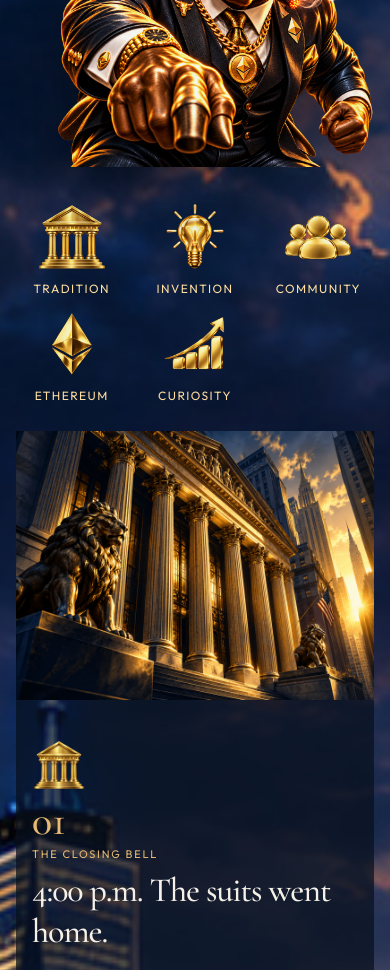
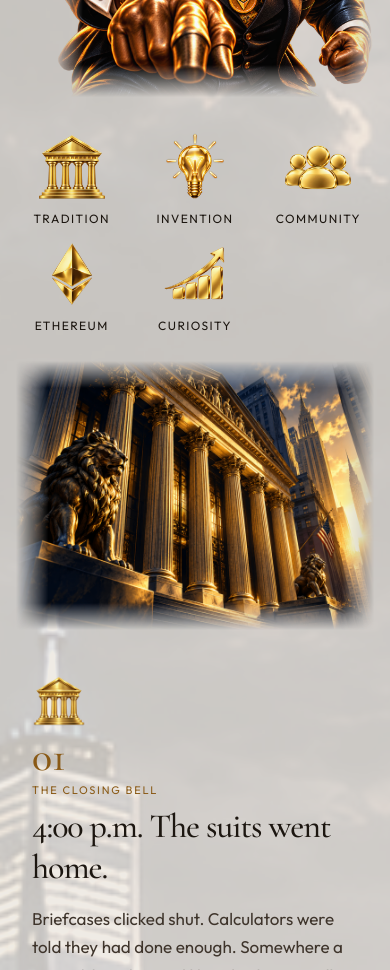
Before and after one commit to JackMiller825/JPMD, a Next.js app: page / in a window 390 px wide. Shown: the part 1640-2610 px from the top of the page. Built offline with nearby package versions, Linux system fonts and the light colour scheme.

Commit message:
Soften the page so the requested token copy is easy to read.

```diff
--- a/app/globals.css
+++ b/app/globals.css
@@ -1,11 +1,11 @@
 :root {
-  --ink: #050a12;
+  --ink: #f3eee6;
   --steel: #122439;
-  --gold: #e8ba73;
-  --gold-bright: #ffdea0;
-  --eth: #74c7ef;
-  --text: #f6f1e8;
-  --muted: #c5d0da;
+  --gold: #8a5a16;
+  --gold-bright: #6d4510;
+  --eth: #2f6f8c;
+  --text: #1c1610;
+  --muted: #3e342b;
   --wrap: min(1180px, calc(100% - 64px));
   --header: 84px;
 }
@@ -43,7 +43,7 @@ button:focus-visible, a:focus-visible { outline: 2px solid var(--gold-bright); o
   position: fixed; z-index: 40; top: 0; left: 0; right: 0; height: var(--header);
   display: flex; align-items: center; gap: 22px;
   padding: 0 max(20px, calc((100% - 1180px) / 2));
-  background: linear-gradient(180deg, rgba(5, 10, 18, 0.88), rgba(5, 10, 18, 0.28) 78%, transparent);
+  background: linear-gradient(180deg, rgba(243, 238, 230, 0.94), rgba(243, 238, 230, 0.62) 72%, transparent);
 }
 .brand { display: flex; align-items: center; gap: 10px; min-width: 0; }
 .brand img { width: 48px; height: 48px; object-fit: contain; }
@@ -55,7 +55,7 @@ button:focus-visible, a:focus-visible { outline: 2px solid var(--gold-bright); o
 .top nav { display: flex; gap: 14px; margin-left: auto; min-width: 0; flex-wrap: nowrap; }
 .top > .btn { min-width: 148px; flex: none; }
 .top nav button, .mobilelinks button {
-  background: none; border: 0; color: #e7edf2; font-size: 13px; font-weight: 650;
+  background: none; border: 0; color: var(--text); font-size: 13px; font-weight: 650;
 }
 .top nav button.selected { color: var(--gold-bright); }
 .top nav button.selected::after { content: ""; display: block; height: 1px; margin-top: 6px; background: var(--gold); }
@@ -64,7 +64,7 @@ button:focus-visible, a:focus-visible { outline: 2px solid var(--gold-bright); o
   border: 0; background: transparent; position: relative;
 }
 .mobilemenu span {
-  position: absolute; left: 10px; right: 10px; height: 2px; background: var(--gold-bright);
+  position: absolute; left: 10px; right: 10px; height: 2px; background: var(--text);
 }
 .mobilemenu span:nth-child(1) { top: 14px; }
 .mobilemenu span:nth-child(2) { top: 21px; }
@@ -72,8 +72,7 @@ button:focus-visible, a:focus-visible { outline: 2px solid var(--gold-bright); o
 .mobilelinks {
   position: fixed; z-index: 39; top: var(--header); left: 0; right: 0;
   display: grid; gap: 6px; padding: 12px 18px 18px;
-  background: rgba(7, 14, 24, 0.96);
-  border-bottom: 1px solid rgba(232, 186, 115, 0.35);
+  background: rgba(243, 238, 230, 0.98);
 }
 .mobilelinks button { text-align: left; padding: 12px 4px; }
 
@@ -83,7 +82,7 @@ button:focus-visible, a:focus-visible { outline: 2px solid var(--gold-bright); o
   border: 0; background-color: transparent; background-repeat: no-repeat; background-position: center; background-size: 100% 100%;
   color: #1a1208; font-size: 13px; font-weight: 800; letter-spacing: 0.08em; text-transform: uppercase;
 }
-.btn.ghost { color: var(--gold-bright); }
+.btn.ghost { color: #fff6e8; }
 .btn:hover:not(:disabled) { transform: translateY(-2px); }
 .btn:disabled { filter: saturate(0.7); opacity: 0.85; }
 .actions { display: flex; flex-wrap: wrap; gap: 12px; }
@@ -92,16 +91,19 @@ button:focus-visible, a:focus-visible { outline: 2px solid var(--gold-bright); o
 .scene, .atmosphere, .scrim, .fadeTop, .heroOverlay, .footerLight {
   position: absolute; inset: 0; pointer-events: none;
 }
-.scene { z-index: -3; background-size: cover; background-repeat: no-repeat; background-position: center; }
+.panel::before, footer::before {
+  content: ""; position: absolute; inset: 0; z-index: 0; pointer-events: none;
+  background: rgba(243, 238, 230, 0.78);
+}
+.scene { z-index: -3; background-size: cover; background-repeat: no-repeat; background-position: center; filter: saturate(0.28) brightness(1.45) contrast(0.78); }
 .pos-hero { background-position: left center; }
 .pos-community { background-position: center 40%; }
 .pos-footer { background-position: center bottom; }
-.atmosphere { z-index: -2; background-size: cover; opacity: 0.28; mix-blend-mode: screen; }
-.scrim { z-index: -1; background: linear-gradient(180deg, rgba(5, 10, 18, 0.28), rgba(5, 10, 18, 0.45) 30%, rgba(5, 10, 18, 0.72)); }
-.scrim.light { background: linear-gradient(180deg, rgba(5, 10, 18, 0.18), rgba(5, 10, 18, 0.28) 40%, rgba(5, 10, 18, 0.62)); }
+.atmosphere { z-index: -2; background-size: cover; opacity: 0.12; mix-blend-mode: multiply; }
+.scrim, .scrim.light { z-index: -1; background: transparent; }
 .fadeTop { z-index: 1; height: 90px; inset: 0 0 auto 0; background: linear-gradient(var(--ink), transparent); }
 .wrap { width: var(--wrap); margin: 0 auto; position: relative; z-index: 2; }
-.lead { max-width: 760px; padding-top: 8px; text-shadow: 0 2px 18px rgba(0, 0, 0, 0.72); }
+.lead { max-width: 760px; padding-top: 8px; }
 .lead.split { max-width: none; display: grid; grid-template-columns: 1.3fr 0.7fr; gap: 28px; align-items: end; }
 .eyebrow {
   margin: 0 0 12px; color: var(--gold); letter-spacing: 0.24em; text-transform: uppercase;
@@ -119,7 +121,7 @@ h1 em, h2 em { font-style: italic; color: var(--gold-bright); }
 
 .hero { min-height: 100svh; display: flex; align-items: stretch; }
 .hero .pos-hero { background-position: left center; }
-.heroOverlay { z-index: -2; width: 100%; height: 100%; object-fit: cover; opacity: 0.28; mix-blend-mode: screen; }
+.heroOverlay { z-index: -2; width: 100%; height: 100%; object-fit: cover; opacity: 0.12; mix-blend-mode: multiply; }
 .heroLayout {
   display: grid; grid-template-columns: minmax(0, 0.92fr) minmax(0, 1.08fr); align-items: center;
   min-height: 100svh; padding: calc(var(--header) + 12px) 0 88px;
@@ -128,10 +130,10 @@ h1 em, h2 em { font-style: italic; color: var(--gold-bright); }
 .heroCopy {
   min-width: 0;
   padding: 22px 8px 22px 18px;
-  background: linear-gradient(90deg, rgba(5, 10, 18, 0), rgba(5, 10, 18, 0.42) 12%, rgba(5, 10, 18, 0.62));
+  background: none;
 }
 .heroKicker { margin: 14px 0; color: var(--gold); letter-spacing: 0.28em; text-transform: uppercase; font-size: 13px; font-weight: 750; }
-.heroFloat, .heroBullMobile, .wallSign { position: absolute; pointer-events: none; object-fit: contain; z-index: 1; }
+.heroFloat, .heroBullMobile, .wallSign { position: absolute; pointer-events: none; object-fit: contain; z-index: -1; }
 .heroBullMobile { display: none; }
 .light { inset: auto 0 0 auto; width: min(640px, 48vw); opacity: 0.45; }
 .smoke { left: 8%; bottom: 0; width: min(420px, 34vw); opacity: 0.35; }
@@ -141,7 +143,7 @@ h1 em, h2 em { font-style: italic; color: var(--gold-bright); }
 .wallSign { position: absolute; right: 3%; bottom: 64px; width: 150px; margin: 0; opacity: 0.9; }
 .scrollHint {
   position: absolute; z-index: 2; left: max(20px, calc((100% - 1180px) / 2)); bottom: 28px;
-  background: none; border: 0; color: var(--gold-bright); letter-spacing: 0.2em; text-transform: uppercase; font-size: 11px;
+  background: none; border: 0; color: var(--text); letter-spacing: 0.2em; text-transform: uppercase; font-size: 11px;
 }
 .ticker { overflow: hidden; background: #c79556; color: #140e07; font-size: 12px; font-weight: 800; letter-spacing: 0.18em; text-transform: uppercase; }
 .ticker div { display: inline-block; white-space: nowrap; padding: 12px 0; animation: ticker 28s linear infinite; }
@@ -150,19 +152,29 @@ h1 em, h2 em { font-style: italic; color: var(--gold-bright); }
 .eth, .coins, .flag { animation: drift 8s ease-in-out infinite; }
 
 .story, .floor, .vault, .buy, .community, .faq { padding: 108px 0 96px; }
-.mascot { width: min(320px, 100%); margin-left: auto; object-fit: contain; filter: drop-shadow(0 18px 30px rgba(0, 0, 0, 0.45)); }
+.mascot { width: min(320px, 100%); margin-left: auto; object-fit: contain; }
 .iconRow { display: grid; grid-template-columns: repeat(5, 1fr); gap: 12px; margin: 34px 0 28px; }
-.iconChip { display: grid; justify-items: center; gap: 8px; text-align: center; font-size: 12px; letter-spacing: 0.12em; text-transform: uppercase; color: var(--gold-bright); }
+.iconChip { display: grid; justify-items: center; gap: 8px; text-align: center; font-size: 12px; letter-spacing: 0.12em; text-transform: uppercase; color: var(--text); }
 .iconChip img { width: 72px; height: 72px; object-fit: contain; }
 .chapterList { display: grid; gap: 22px; }
 .chapter {
-  display: grid; grid-template-columns: 0.9fr 1.1fr; gap: 22px; align-items: center;
-  background: rgba(7, 16, 28, 0.72);
+  display: grid; grid-template-columns: 0.9fr 1.1fr; gap: 28px; align-items: center;
+  background: transparent;
 }
 .chapter:nth-child(even) { grid-template-columns: 1.1fr 0.9fr; }
 .chapter:nth-child(even) .chapterMedia { order: 2; }
 .chapterMedia { aspect-ratio: 4 / 3; overflow: hidden; }
-.chapterMedia img, .stepMedia img, .socialCard > img, .chartNote > img, .brandShots img { width: 100%; height: 100%; object-fit: cover; }
+.chapterMedia img, .stepMedia img, .socialCard > img, .chartNote > img { width: 100%; height: 100%; object-fit: cover; border: 0; box-shadow: none; }
+.chapterMedia img, .stepMedia img, .socialCard > img, .chartNote > img, .floorArt img, .mascot, .vaultDoor, .coinStack {
+  -webkit-mask-image:
+    linear-gradient(to right, transparent, #000 9%, #000 91%, transparent),
+    linear-gradient(to bottom, transparent, #000 10%, #000 90%, transparent);
+  -webkit-mask-composite: source-in;
+  mask-image:
+    linear-gradient(to right, transparent, #000 9%, #000 91%, transparent),
+    linear-gradient(to bottom, transparent, #000 10%, #000 90%, transparent);
+  mask-composite: intersect;
+}
 .chapterBody { padding: 8px 22px 8px 0; }
 .chapter:nth-child(even) .chapterBody { padding: 8px 0 8px 22px; }
 .chapterBody img { width: 54px; height: 54px; object-fit: contain; }
@@ -174,28 +186,28 @@ h1 em, h2 em { font-style: italic; color: var(--gold-bright); }
 .quoteBlock em { color: var(--gold-bright); }
 
 .floorGrid { display: grid; grid-template-columns: 1.35fr 0.75fr; gap: 22px; margin-top: 36px; align-items: start; }
-.terminal { background: rgba(4, 10, 18, 0.82); box-shadow: inset 0 0 0 1px rgba(232, 186, 115, 0.45); }
+.terminal { background: transparent; box-shadow: none; color: var(--text); }
 .terminalHeader, .terminalBar, .terminalFooter { display: flex; justify-content: space-between; align-items: center; gap: 10px; }
-.terminalHeader { padding: 14px 16px; letter-spacing: 0.14em; font-size: 11px; color: var(--gold-bright); border-bottom: 1px solid rgba(232, 186, 115, 0.25); }
+.terminalHeader { padding: 0 0 14px; letter-spacing: 0.14em; font-size: 11px; color: var(--gold); }
 .led { width: 8px; height: 8px; border-radius: 50%; background: var(--gold); box-shadow: 0 0 12px var(--gold); }
 .demoLabel { margin-left: auto; }
-.terminalBody { padding: 16px; }
-.terminalBar { font-weight: 750; color: var(--gold-bright); }
-.terminalBar small { display: block; margin-top: 4px; color: #8ea3b3; letter-spacing: 0.12em; font-size: 10px; }
+.terminalBody { padding: 16px 0; }
+.terminalBar { font-weight: 750; color: var(--text); }
+.terminalBar small { display: block; margin-top: 4px; color: var(--muted); letter-spacing: 0.12em; font-size: 10px; }
 .terminalTabs { display: flex; gap: 6px; }
-.terminalTabs button { border: 0; background: #102033; color: #d5e2ea; padding: 8px 10px; font-size: 10px; letter-spacing: 0.08em; }
+.terminalTabs button { border: 0; background: transparent; color: var(--text); padding: 8px 10px; font-size: 10px; letter-spacing: 0.08em; }
 .terminalTabs button[aria-pressed="true"] { background: var(--gold); color: #1a1208; }
 .illustrativeChart { width: 100%; height: auto; margin: 8px 0; }
 .illustrativeChart line { stroke: rgba(116, 199, 239, 0.28); stroke-dasharray: 3 8; }
-.chartLine { fill: none; stroke: var(--gold-bright); stroke-width: 3; stroke-linecap: round; stroke-linejoin: round; }
-.terminalFooter { color: #9fb0bd; font-size: 10px; letter-spacing: 0.14em; }
+.chartLine { fill: none; stroke: var(--gold); stroke-width: 3; stroke-linecap: round; stroke-linejoin: round; }
+.terminalFooter { color: var(--muted); font-size: 10px; letter-spacing: 0.14em; }
 .floorArt { margin: 0 0 12px; }
 .floorArt img { width: 100%; object-fit: contain; background: transparent; }
 .floorArt figcaption, .chartNote figcaption { margin-top: 8px; color: var(--gold); letter-spacing: 0.14em; font-size: 11px; text-transform: uppercase; }
-.floorStat { padding: 14px 0; display: grid; gap: 4px; border-top: 1px solid rgba(232, 186, 115, 0.25); }
-.floorStat small, .vaultCard small { letter-spacing: 0.14em; text-transform: uppercase; color: #b7c6d2; font-size: 11px; }
-.floorStat strong, .vaultCard strong { font-family: var(--font-display), Georgia, serif; font-size: 28px; color: var(--gold-bright); font-weight: 500; }
-.floorStat span, .vaultCard span { color: #9aafbe; font-size: 12px; letter-spacing: 0.06em; }
+.floorStat { padding: 14px 0; display: grid; gap: 4px; }
+.floorStat small { letter-spacing: 0.14em; text-transform: uppercase; color: var(--gold); font-size: 11px; }
+.floorStat strong, .vaultCard strong { font-family: var(--font-display), Georgia, serif; font-size: clamp(22px, 2vw, 30px); color: var(--text); font-weight: 500; }
+.floorStat span { color: var(--muted); font-size: 13px; letter-spacing: 0.04em; }
 .floorSide .btn { width: 100%; margin-top: 8px; }
 
 .vaultStage { display: grid; grid-template-columns: 0.7fr 1fr 0.7fr; align-items: end; gap: 12px; margin: 20px 0 8px; }
@@ -203,23 +215,24 @@ h1 em, h2 em { font-style: italic; color: var(--gold-bright); }
 .coinStack.right { transform: scaleX(-1); }
 .vaultGrid { display: grid; grid-template-columns: repeat(3, 1fr); gap: 14px; margin-top: 10px; }
 .vaultCard {
-  min-height: 180px; padding: 18px; display: flex; flex-direction: column; gap: 8px;
-  background: rgba(6, 14, 24, 0.78);
+  min-height: 0; padding: 8px 0 16px; display: flex; flex-direction: column; gap: 10px;
+  background: transparent; border: 0; box-shadow: none;
 }
 .vaultCard img { width: 58px; height: 58px; object-fit: contain; }
 .contract {
-  width: 100%; margin-top: 14px; display: flex; align-items: center; gap: 14px; text-align: left;
-  padding: 14px 16px; color: var(--gold-bright); background: rgba(8, 16, 28, 0.8);
-  border: 1px dashed rgba(232, 186, 115, 0.55);
+  width: 100%; margin-top: 8px; display: flex; align-items: center; gap: 14px; text-align: left;
+  padding: 8px 0 0; color: var(--text); background: none; border: 0;
 }
 .contract img { width: 42px; height: 42px; object-fit: contain; }
-.contract span { letter-spacing: 0.14em; font-size: 11px; color: #b7c6d2; }
-.contract strong { flex: 1; font-size: 14px; overflow-wrap: anywhere; }
-.contract em { font-style: normal; letter-spacing: 0.12em; font-size: 12px; }
-.proofNote { margin-top: 14px; }
+.contract span { letter-spacing: 0.14em; font-size: 11px; color: var(--gold); text-transform: uppercase; }
+.contract strong { flex: 1; font-size: 18px; overflow-wrap: anywhere; font-family: var(--font-display), Georgia, serif; font-weight: 500; }
+.contract button {
+  border: 0; background: #c79556; color: #1a1208; min-height: 44px; padding: 0 22px;
+  letter-spacing: 0.14em; text-transform: uppercase; font-size: 12px; font-weight: 800;
+}
 
 .steps { display: grid; grid-template-columns: repeat(4, 1fr); gap: 28px; margin: 36px 0 28px; }
-.step { position: relative; background: rgba(6, 14, 24, 0.78); }
+.step { position: relative; background: transparent; border: 0; box-shadow: none; }
 .stepMedia { aspect-ratio: 4 / 3; overflow: hidden; }
 .stepBody { padding: 14px 14px 18px; }
 .stepBody img { width: 52px; height: 52px; object-fit: contain; }
@@ -230,8 +243,8 @@ h1 em, h2 em { font-style: italic; color: var(--gold-bright); }
   border-top: 2px solid var(--gold); border-right: 2px solid var(--gold); transform: rotate(45deg);
 }
 
-.socialGrid { display: grid; grid-template-columns: 1.2fr 1fr 1fr 1fr; gap: 14px; margin-top: 32px; }
-.socialCard { display: block; background: rgba(5, 12, 22, 0.8); color: inherit; min-width: 0; }
+.socialGrid { display: grid; grid-template-columns: 1.3fr 1fr 1fr; gap: 22px; margin-top: 32px; }
+.socialCard { display: block; background: transparent; color: inherit; min-width: 0; border: 0; box-shadow: none; }
 .socialCard > img { aspect-ratio: 4 / 3; }
 .socialCard div { padding: 12px 14px 16px; }
 .socialCard div img { width: 42px; height: 42px; object-fit: contain; }
@@ -258,20 +271,16 @@ h1 em, h2 em { font-style: italic; color: var(--gold-bright); }
 .faqAnswer p { overflow: hidden; margin: 0; padding: 0 16px; }
 .faqAnswer.open p { padding-bottom: 18px; }
 
-footer { position: relative; overflow: hidden; padding: 120px 0 48px; margin-top: -1px; }
-.footerLight { z-index: -1; width: 100%; height: 180px; inset: auto 0 0 0; object-fit: cover; opacity: 0.7; pointer-events: none; }
-.footerGrid { display: grid; gap: 18px; }
-.footerBrand { display: flex; align-items: center; gap: 14px; }
+footer { position: relative; isolation: isolate; overflow: hidden; padding: 96px 0 36px; margin-top: -1px; }
+.footerLight { z-index: -1; width: 100%; height: 180px; inset: auto 0 0 0; object-fit: cover; opacity: 0.25; pointer-events: none; }
+.footerGrid { display: grid; grid-template-columns: 1fr auto 1fr; align-items: center; gap: 24px; }
+.footerBrand { display: flex; align-items: center; gap: 14px; justify-self: start; }
 .footerBrand img { width: 64px; height: 64px; object-fit: contain; }
 .footerBrand strong { display: block; font-family: var(--font-display), Georgia, serif; font-size: 28px; letter-spacing: 0.08em; }
 .footerBrand span { color: var(--gold); letter-spacing: 0.16em; font-size: 12px; }
 .divider { width: min(420px, 100%); height: 28px; object-fit: contain; object-position: left center; }
-.footerDisclaimer strong { color: var(--gold-bright); letter-spacing: 0.08em; font-size: 12px; }
-.brandShots { display: grid; grid-template-columns: 1.35fr 1fr; gap: 12px; }
-.brandShots a { background: rgba(5, 10, 18, 0.35); }
-.brandShots img { width: 100%; height: auto; object-fit: contain; background: #050a12; }
-.backToTop { justify-self: start; background: none; border: 0; color: var(--gold-bright); letter-spacing: 0.16em; text-transform: uppercase; font-size: 12px; padding: 8px 0; }
-footer small { color: #8ea0ae; letter-spacing: 0.14em; }
+.backToTop { justify-self: center; background: none; border: 0; color: var(--text); letter-spacing: 0.18em; text-transform: uppercase; font-size: 12px; padding: 8px 0; }
+footer small { justify-self: end; margin: 0; color: var(--muted); letter-spacing: 0.14em; text-align: right; }
 
 @media (prefers-reduced-motion: no-preference) {
   .chartLine { stroke-dasharray: 1; stroke-dashoffset: 1; animation: draw 1s ease forwards; }
@@ -299,20 +308,23 @@ footer small { color: #8ea0ae; letter-spacing: 0.14em; }
   .hero { min-height: 100svh; }
   .hero .pos-hero { background-position: 70% 42%; }
   .heroLayout { padding-top: calc(var(--header) + 8px); align-items: end; }
-  .heroCopy { margin-top: 46vh; padding: 18px 4px 8px; background: linear-gradient(180deg, transparent, rgba(5, 10, 18, 0.9) 24%); }
+  .heroCopy { margin-top: 46vh; padding: 18px 4px 8px; background: none; }
   .heroFloat { display: none; }
   .heroBullMobile {
     display: block; left: 0; top: calc(var(--header) + 4px); width: min(250px, 62vw); max-height: 34vh; z-index: 1;
   }
   .wallSign { display: none; }
-  .iconRow, .vaultGrid, .steps, .socialGrid, .brandShots { grid-template-columns: 1fr; }
+  .iconRow, .vaultGrid, .steps, .socialGrid { grid-template-columns: 1fr; }
+  .footerGrid { grid-template-columns: 1fr; justify-items: center; text-align: center; }
+  .footerBrand, .backToTop, footer small { justify-self: center; text-align: center; }
   .iconRow { grid-template-columns: repeat(3, 1fr); }
   .stepArrow { display: none; }
   .vaultStage { grid-template-columns: 1fr; }
   .coinStack { display: none; }
   .story, .floor, .vault, .buy, .community, .faq { padding: 84px 0 72px; }
   .faqLibrary { padding: 18px 12px; }
-  .contract { display: grid; }
+  .contract { display: grid; justify-items: start; }
+  .contract button { justify-self: start; }
   .eth, .coins, .flag { animation: none; }
 }
 
```
Also changed, not shown: app/page.tsx (+46 -99 lines), 2 other files (tests, documents, lock files or other folders).
